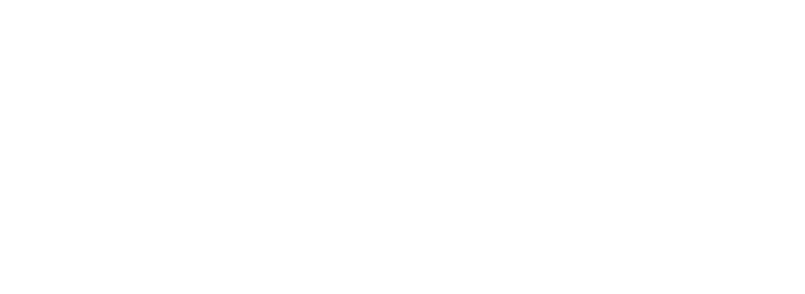
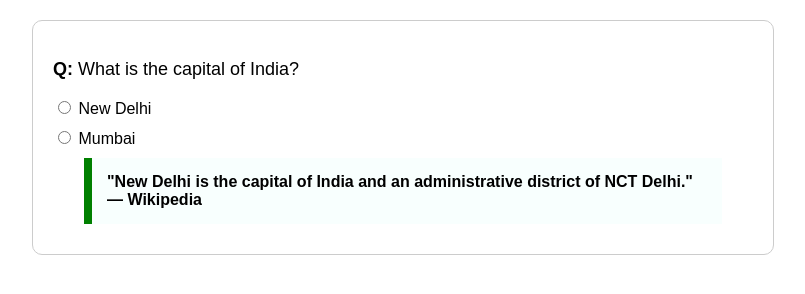
Before and after one commit to acciojob/trivia-Ishan-Riyal, a website: page main.html in a window 1280 px wide. Shown: the whole page, without its empty margins (237-1042 px from the left). Drawn offline with Linux system fonts and the light colour scheme.

Commit message:
created a submission

```diff
--- a/main.html
+++ b/main.html
@@ -1,16 +1,36 @@
 <!DOCTYPE html>
-
-<html>
-
+<html lang='en'>
 <head>
+	<meta charset='UTF-8'/>
+	<meta name='viewport' content='width=device-width initial-scale=1.0'/>
+	<title>Document</title>
 	<link rel="stylesheet" href="styles.css">
 </head>
 
 <body>
 	<!-- the entire body must be written by student -->
-    <script type="text/javascript" src="./script.js">
-</script>
+    <script type="text/javascript" src="./script.js"></script>
 
+	<div style="font-family: Arial, sans-serif; max-width: 700px; margin: 20px auto; padding: 20px; border: 1px solid #ccc; border-radius: 10px; background-color: #fff;">
+
+    <div style="font-size: 18px; margin-bottom: 15px;">
+      <p><strong>Q:</strong> What is the capital of India?</p>
+    </div>
+
+    <div>
+      <label style="display: block; margin-bottom: 10px;">
+        <input type="radio" name="capital" value="new-delhi"> New Delhi
+      </label>
+      <label style="display: block; margin-bottom: 10px;">
+        <input type="radio" name="capital" value="mumbai"> Mumbai
+      </label>
+    </div>
+
+    <blockquote style="max-width: 600px; margin: 10px auto; padding: 15px; border-left: 8px solid green; background-color: #f8fffe; font-weight: bold;">
+      "New Delhi is the capital of India and an administrative district of NCT Delhi." — Wikipedia
+    </blockquote>
+
+  </div>
 </body>
 
 </html>
```
